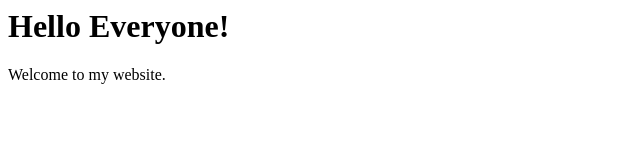
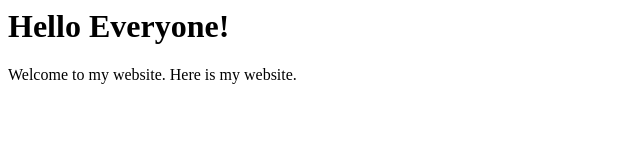
Before and after one commit to Anchal214/hello-everyone, a plain HTML site: page index.html in a window 1280 px wide. Shown: the whole page, without its empty margins (0-640 px from the left). Drawn offline with Linux system fonts and the light colour scheme.

Commit message:
Update index.html

```diff
--- a/index.html
+++ b/index.html
@@ -4,6 +4,6 @@
   </head>
   <body>
     <h1>Hello Everyone!</h1>
-    <p>Welcome to my website.</p>
+    <p>Welcome to my website. Here is my website.</p>
   </body>
 </html>
```
